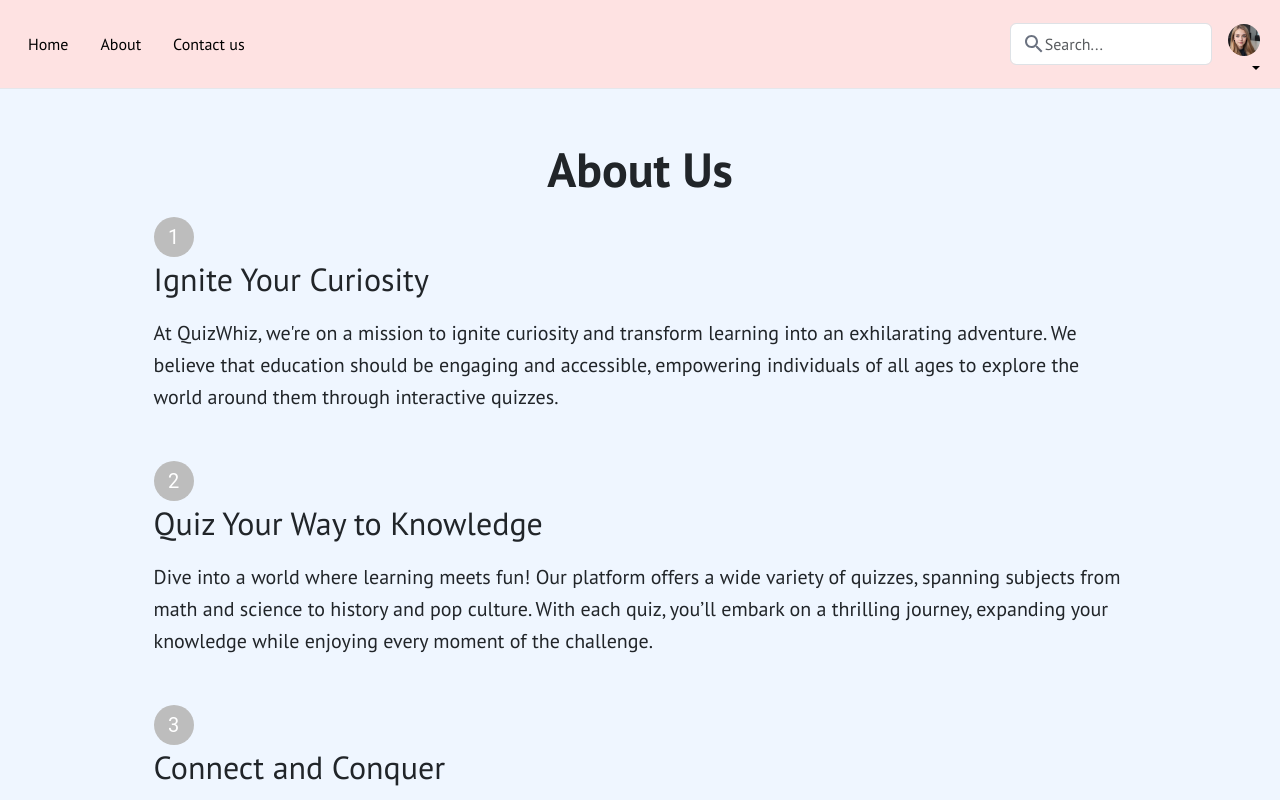
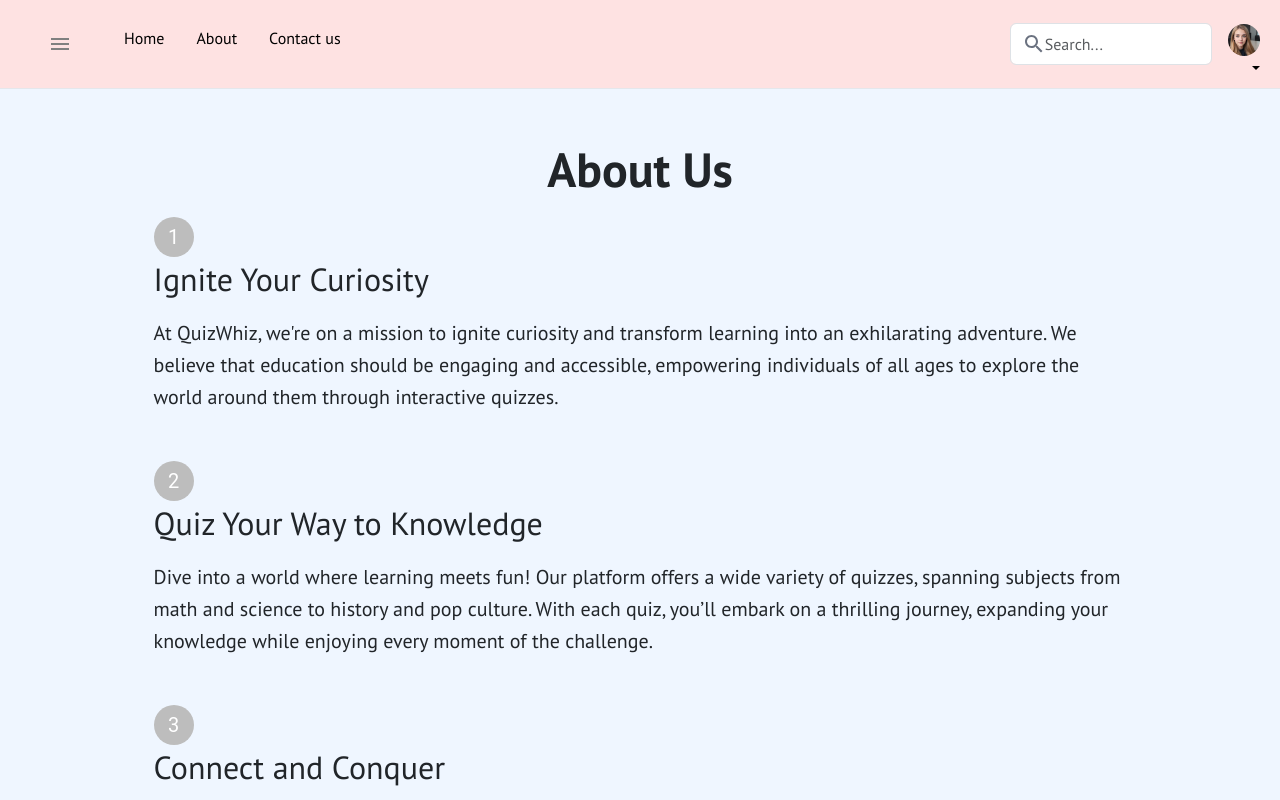
Before and after one commit to SaiChithra333/tasktrack, a React (Create React App) app: page /about in a window 1280 px wide. Shown: the top 800 px of the page. Built offline with nearby package versions, Linux system fonts and the light colour scheme; a web font is replaced by a local one.

Commit message:
second commit

```diff
--- a/src/reusables/NavBar.js
+++ b/src/reusables/NavBar.js
@@ -1,6 +1,7 @@
 import React from 'react';
 import { Link } from 'react-router-dom';
 import SearchIcon from "@mui/icons-material/Search";
+import MiniDrawer from "../reusables/MiniDrawer";
 
 function NavBar() {
   return (
@@ -9,6 +10,14 @@ function NavBar() {
         <div className="container mx-auto flex items-center justify-between ">
 
           <ul className="nav flex flex-wrap lg:space-x-4 ">
+          <li>
+              <Link
+                to="#"
+                className="nav-link px-2 text-white hover:bg-grey-400"
+              >
+                <MiniDrawer />
+              </Link>
+            </li>
             <li><Link to="/" className="nav-link px-2 text-black">Home</Link></li>
             <li><Link to="/about" className="nav-link px-2 text-black">About</Link></li>
             <li><Link to="/contact" className="nav-link px-2 text-black">Contact us</Link></li>
--- a/src/slides/Customer.js
+++ b/src/slides/Customer.js
@@ -41,20 +41,20 @@ function Customer() {
               </Link>
             </li>
             <li>
-              <Link to="#" className="nav-link px-2 text-black ">
+              <Link to="/about" className="nav-link px-2 text-black ">
                 About us
               </Link>
             </li>
             <li>
-              <Link to="#" className="nav-link px-2 text-black ">
+              <Link to="/contact" className="nav-link px-2 text-black ">
                 Contact us
               </Link>
             </li>
-            <li>
+            {/* <li>
               <Link to="#" className="nav-link px-2 text-black ">
                 Show Categories
               </Link>
-            </li>
+            </li> */}
           </ul>
           <div className="relative flex gap-3 items-center">
             <form className="" role="search">
--- a/src/slides/Professional.js
+++ b/src/slides/Professional.js
@@ -41,20 +41,20 @@ function Professional() {
               </Link>
             </li>
             <li>
-              <Link to="#" className="nav-link px-2 text-black ">
+              <Link to="/about" className="nav-link px-2 text-black ">
                 About us
               </Link>
             </li>
             <li>
-              <Link to="#" className="nav-link px-2 text-black ">
+              <Link to="/contact" className="nav-link px-2 text-black ">
                 Contact us
               </Link>
             </li>
-            <li>
+            {/* <li>
               <Link to="#" className="nav-link px-2 text-black ">
                 Show Categories
               </Link>
-            </li>
+            </li> */}
           </ul>
           <div className="relative flex gap-3 items-center">
             <form className="" role="search">
```
